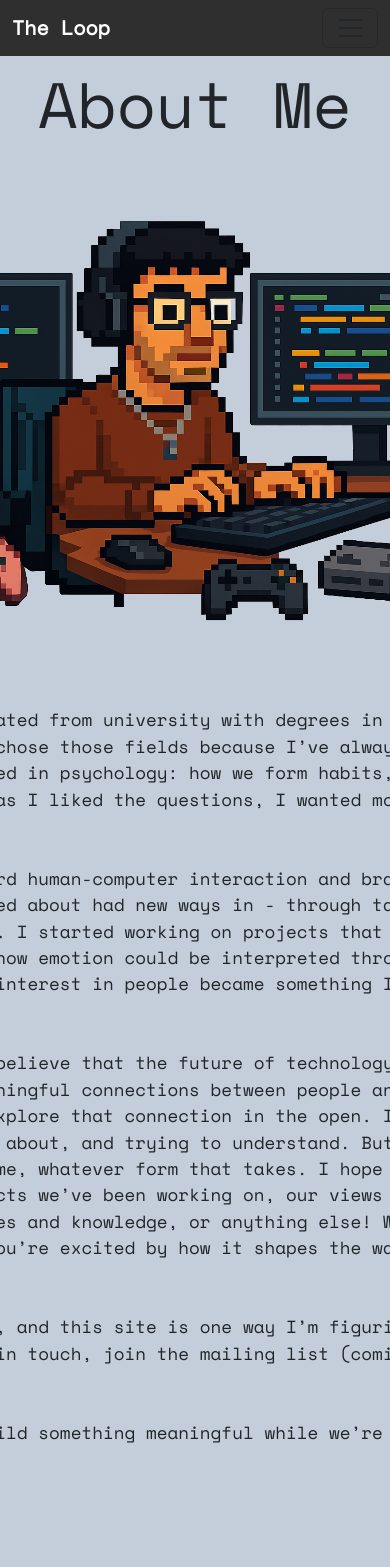
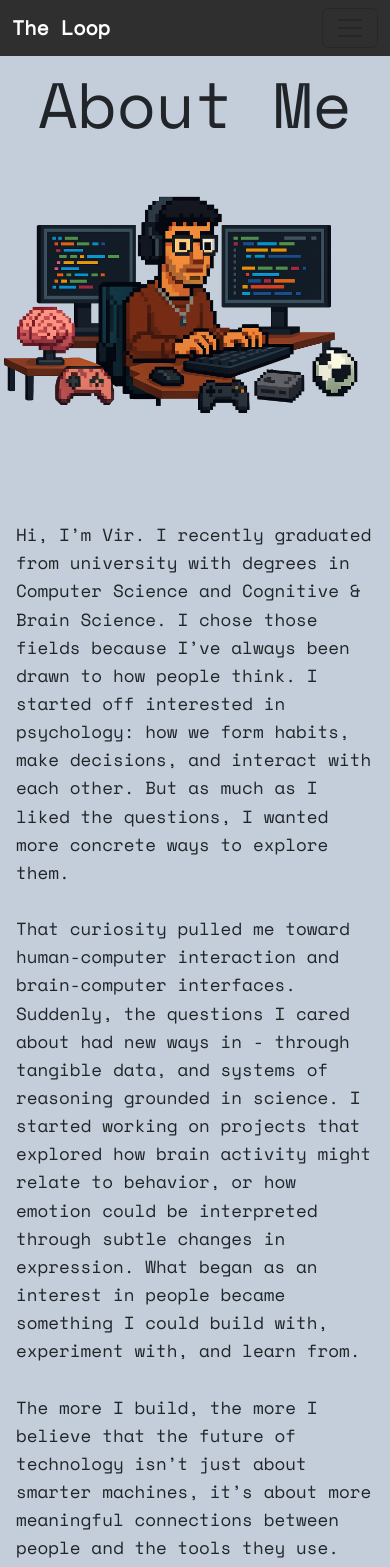
Before and after one commit to Virb1010/The-Loop, a React (Create React App) app in the folder client/: page /AboutMe in a window 390 px wide. Shown: the top 1567 px of the page. Before the commit the page ends 1477 px from the top, so only its background shows below. Built offline with nearby package versions, Linux system fonts and the light colour scheme; sample sign-in values are in the browser's storage.

Commit message:
Mobile Compat Adjustments

```diff
--- a/client/src/App.css
+++ b/client/src/App.css
@@ -62,6 +62,11 @@ html, body {
     text-align: left;
 }
 
+.HomePageCardContainer {
+  width: 100%;
+  max-width: 48rem;
+}
+
 .HomePageCardFooter {
   display: flex;
   justify-content: space-between;
@@ -70,7 +75,7 @@ html, body {
 }
 
 .AboutMePage {
-    width: 100%;
+    max-width: 100%;
     display: flex;
     flex-direction: column;
     align-items: center;
@@ -78,13 +83,26 @@ html, body {
     justify-content: center;
 }
 
-.AboutMePageText {
-  width: 64rem;
+.AboutMeImage {
+  width: 100%;
+  max-width: 700px;
+  height: auto;
+  margin-bottom: 2rem;
+}
+
+.AboutMePageTextContainer {
+  max-width: 64rem;
+  width: 100%;
   margin-top: 2rem;
   margin-bottom: 2rem;
+  padding: 0 1rem;
+}
+
+.AboutMePageText {
   font-size: 1.1rem;
+  white-space: pre-line;
   text-align: left;
-  white-space: pre-line;
+  line-height: 1.6;
 }
 
 .LinksPage {
@@ -97,11 +115,31 @@ html, body {
     padding-bottom: 2rem;
 }
 
+/* .LinksPageContainer {
+  align-items: center;
+  justify-content: center;
+} */
+
+.LinksPageContainer {
+  display: flex;
+  flex-direction: column;
+  align-items: center;
+  width: 100%;
+}
+
+
 .LinksPageText {
-  width: 48rem;
+  width: 100%;
+  max-width: 48rem;
   margin-top: 3rem;
   margin-bottom: 2rem;
   font-size: 1.3rem;
+}
+
+.LinksPageCard {
+  max-width: 36rem;
+  width: 100%;
+  align-items: start;
 }
 
 .PostPage {
@@ -148,7 +186,8 @@ html, body {
 }
 
 .PostPageSideBar {
-  width: 18rem;
+  width: 100%;
+  max-width: 18rem;
   font-size: 1.5rem;
   row-gap: 2rem;
   display: flex;
@@ -156,7 +195,7 @@ html, body {
 }
 
 .PostPageContent {
-  width: 75%;
+  max-width: 75%;
   margin-top: 2rem;
   background-color: #c3ceda;
   text-align: left;
--- a/client/src/pages/AboutMe.js
+++ b/client/src/pages/AboutMe.js
@@ -22,8 +22,10 @@ Let’s learn out loud - and build something meaningful while we’re at it.
     return (
         <div className='AboutMePage'>
             <div className='PageTitle'>About Me</div>
-            <img src={VBPixelImage} alt="Vir Bhatia" width={808} height={480} />
-            <div className='AboutMePageText'>{AboutMePageText}</div>
+            <img src={VBPixelImage} alt="Vir Bhatia" className="AboutMeImage" />
+            <div className='AboutMePageTextContainer'>
+                <div className='AboutMePageText'>{AboutMePageText}</div>
+            </div>
         </div>
     )
 }
--- a/client/src/pages/Home.js
+++ b/client/src/pages/Home.js
@@ -1,6 +1,6 @@
 import axios from "axios";
 import { useEffect, useState } from "react";
-import { Card, Dropdown } from 'react-bootstrap';
+import { Card, Container, Dropdown } from 'react-bootstrap';
 import { useNavigate } from "react-router-dom";
 
 import 'bootstrap-icons/font/bootstrap-icons.css';
@@ -70,9 +70,10 @@ function Home() {
             {postList.map((value) => {
                 return (
                     <div key={value.id} className="position-relative">
+                        <Container className="HomePageCardContainer">
                             <Card
-                            className="d-flex align-items-center justify-content-between p-3 rounded mt-4 mx-auto"
-                            style={{ height: '24rem', width: '48rem', cursor: 'pointer', backgroundColor: '#2f2f2f', color: '#f3efe9', border: '3px solid #f3efe9' }}
+                                className="d-flex align-items-center justify-content-between p-3 rounded mt-4 mx-auto HomePageCard"
+                                style={{ cursor: 'pointer', backgroundColor: '#2f2f2f', color: '#f3efe9', border: '3px solid #f3efe9' }}
                                 onClick={() => Navigate(`/Post/${value.id}`)}
                             >
                                 <Card.Body className="w-100">
@@ -105,6 +106,7 @@ function Home() {
                                     </div>
                                 </Card.Body>
                             </Card>
+                        </Container>
                     </div>
                 );
             })}
--- a/client/src/pages/Links.js
+++ b/client/src/pages/Links.js
@@ -1,4 +1,4 @@
-import { Card } from 'react-bootstrap';
+import { Card, Container } from 'react-bootstrap';
 import '../utils/fonts/fonts.css';
 import { useEffect } from 'react';
 
@@ -63,14 +63,15 @@ function Links() {
 
     return (
         <div className='LinksPage'>
+            <Container className='LinksPageContainer'>
                 <div className='PageTitle'>{"Links"}</div>
                 <img src={VBPixelImage} alt="Vir Bhatia" width={350} height={420} />
                 <div className='LinksPageText'>{LinksPageText}</div>
                 {LinksList.map((link, index) => (
                     <Card
                         key={index}
-                    className="d-flex flex-row align-items-center justify-content-between p-3 border border-dark rounded mt-4"
-                    style={{ height: '4rem', width: '36rem', cursor: 'pointer', backgroundColor: '#f3efe9' }}
+                        className="d-flex flex-row align-items-center justify-content-between p-3 border border-dark rounded mt-4 LinksPageCard"
+                        style={{ height: '4rem', cursor: 'pointer', backgroundColor: '#f3efe9' }}
                         onClick={link.onClickFunc}
                     >
                         <img src={link.image} alt={`${link.text} Icon`} width={45} height={45} />
@@ -78,7 +79,7 @@ function Links() {
                         <img src={RightArrowIcon} alt="Right Arrow" width={45} height={45} />
                     </Card>
                 ))}
-
+            </Container>
         </div>
     )
 }
```
Also changed, not shown: client/src/pages/Post.js (+0 -12 lines). Lines whose indentation alone changed are shown as unchanged.
